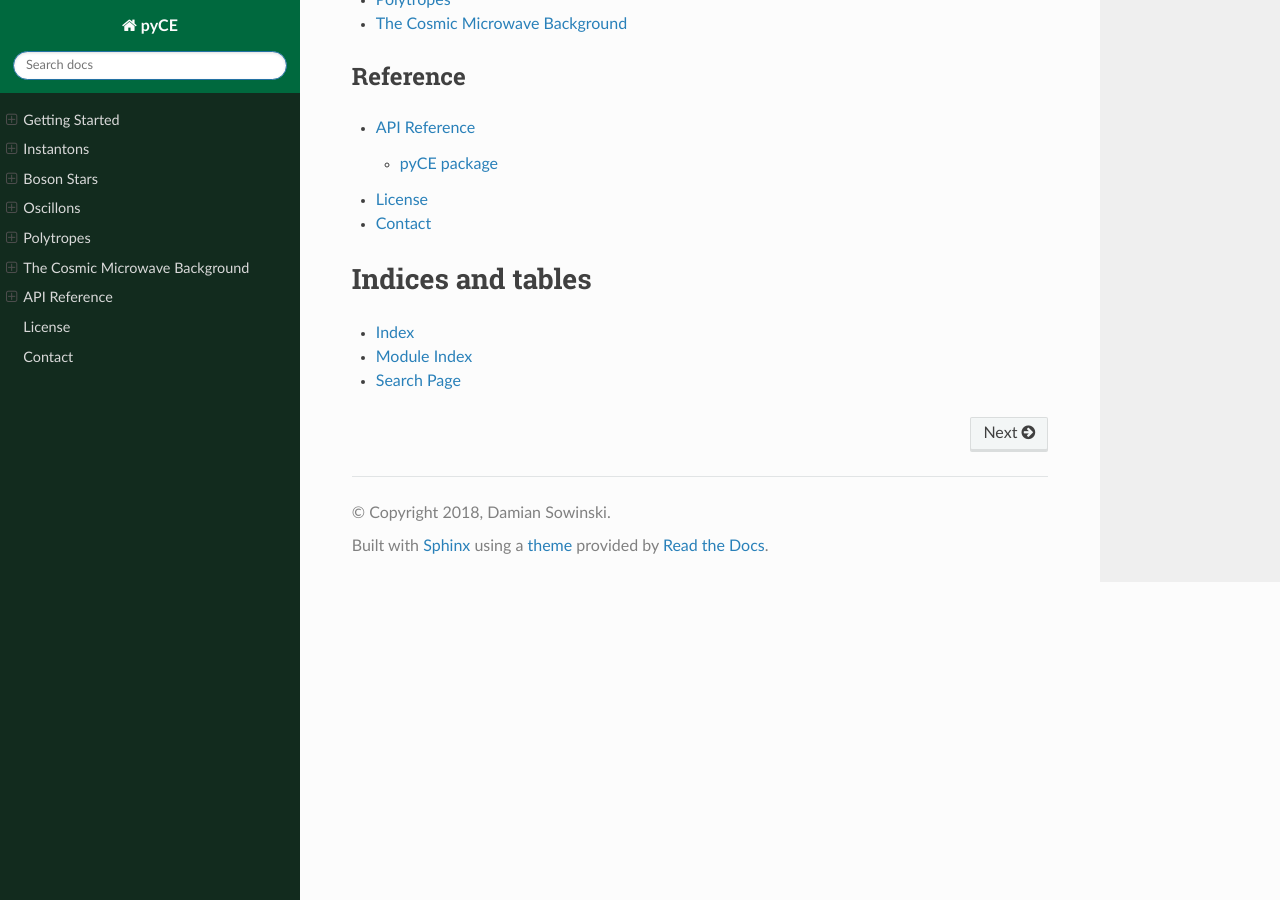
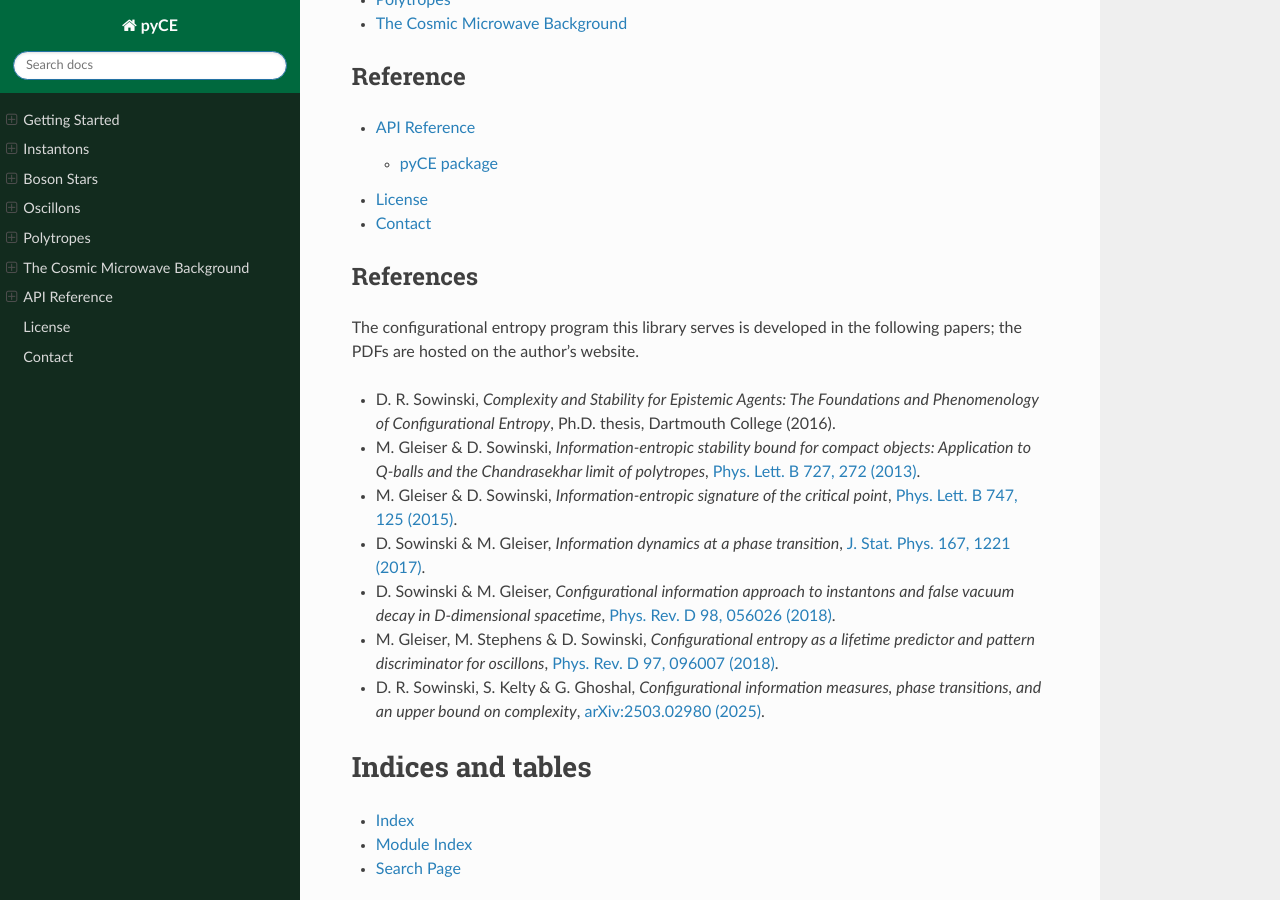
Before and after one commit to EternalTime/pyCE, a Sphinx documentation site: the page built from docs/index.rst, in a window 1280 px wide and 900 px high, scrolled down 930 px. Built offline with Sphinx 7.4.7 and the Read the Docs theme 3.1.0, drawn with Linux system fonts in a browser that asks for light colours.

Commit message:
Cite the configurational entropy papers in the docs
References section on the index (thesis, PLB 2013/2015, JSP 2017,
PRD 2018 x2, arXiv 2025) linking the PDFs on damiansowinski.com;
targeted citations added to the oscillons and polytropes guides.

```diff
--- a/docs/guide_oscillons.rst
+++ b/docs/guide_oscillons.rst
@@ -60,4 +60,7 @@ Experiment with the initial radius. Not every Gaussian becomes an oscillon —
 too narrow and the field disperses promptly, too wide and the collapse
 overshoots. Map out the basin of attraction for yourself; keeping a record of
 which radii live and which die is exactly the kind of small journal that pays
-off later.
+off later. And once you have a stable of oscillons, compute the
+configurational entropy of their energy densities (``env.radialFT`` is built
+for it): the entropy predicts which configurations live longest — see
+Gleiser, Stephens & Sowinski, *Phys. Rev. D* **97**, 096007 (2018).
--- a/docs/guide_polytropes.rst
+++ b/docs/guide_polytropes.rst
@@ -64,4 +64,6 @@ profile is the same three-step computation as everywhere else in this library
 — transform ``p.rho`` with :func:`pyCE.math.radialFT`, normalize, and
 integrate. Compare :math:`S_c` across the index family and you have
 reproduced the heart of the configurational-entropy approach to compact
-objects.
+objects: in Gleiser & Sowinski, *Phys. Lett. B* **727**, 272 (2013), this
+calculation turns into an information-entropic bound on stability, with the
+Chandrasekhar limit emerging from the entropy rather than the pressure.
--- a/docs/index.rst
+++ b/docs/index.rst
@@ -55,6 +55,40 @@ Reference
    source/modules
    license
 
+References
+^^^^^^^^^^
+
+The configurational entropy program this library serves is developed in the
+following papers; the PDFs are hosted on the author's website.
+
+- D. R. Sowinski, *Complexity and Stability for Epistemic Agents: The
+  Foundations and Phenomenology of Configurational Entropy*, Ph.D. thesis,
+  Dartmouth College (2016).
+- M. Gleiser & D. Sowinski, *Information-entropic stability bound for
+  compact objects: Application to Q-balls and the Chandrasekhar limit of
+  polytropes*,
+  `Phys. Lett. B 727, 272 (2013)
+  <https://damiansowinski.com/assets/docs/papers/Polytropes_Gleiser_2013.pdf>`_.
+- M. Gleiser & D. Sowinski, *Information-entropic signature of the critical
+  point*,
+  `Phys. Lett. B 747, 125 (2015)
+  <https://damiansowinski.com/assets/docs/papers/Critical_Gleiser_2017.pdf>`_.
+- D. Sowinski & M. Gleiser, *Information dynamics at a phase transition*,
+  `J. Stat. Phys. 167, 1221 (2017)
+  <https://damiansowinski.com/assets/docs/papers/PhaseDynamics_Sowinski_2017.pdf>`_.
+- D. Sowinski & M. Gleiser, *Configurational information approach to
+  instantons and false vacuum decay in D-dimensional spacetime*,
+  `Phys. Rev. D 98, 056026 (2018)
+  <https://damiansowinski.com/assets/docs/papers/Instantons_Sowinski_2018.pdf>`_.
+- M. Gleiser, M. Stephens & D. Sowinski, *Configurational entropy as a
+  lifetime predictor and pattern discriminator for oscillons*,
+  `Phys. Rev. D 97, 096007 (2018)
+  <https://damiansowinski.com/assets/docs/papers/Oscillons_Gleiser_2018.pdf>`_.
+- D. R. Sowinski, S. Kelty & G. Ghoshal, *Configurational information
+  measures, phase transitions, and an upper bound on complexity*,
+  `arXiv:2503.02980 (2025)
+  <https://damiansowinski.com/assets/docs/papers/Ising_Sowinski_2025.pdf>`_.
+
 Indices and tables
 ==================
 
```
